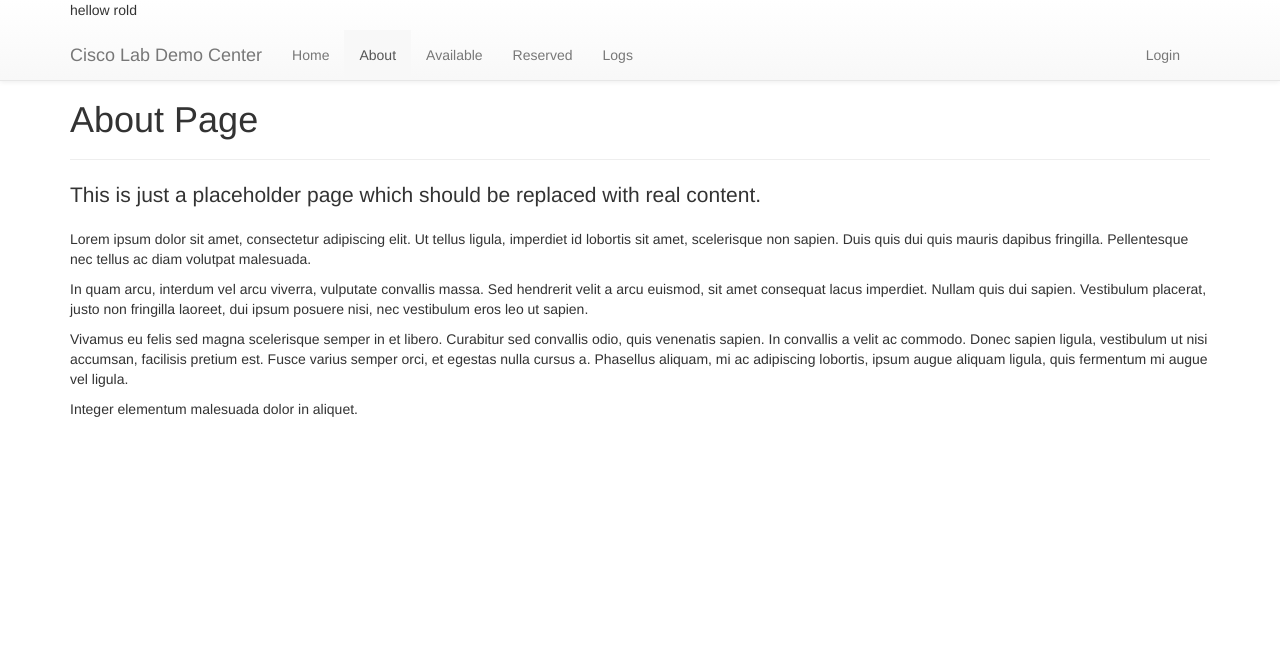
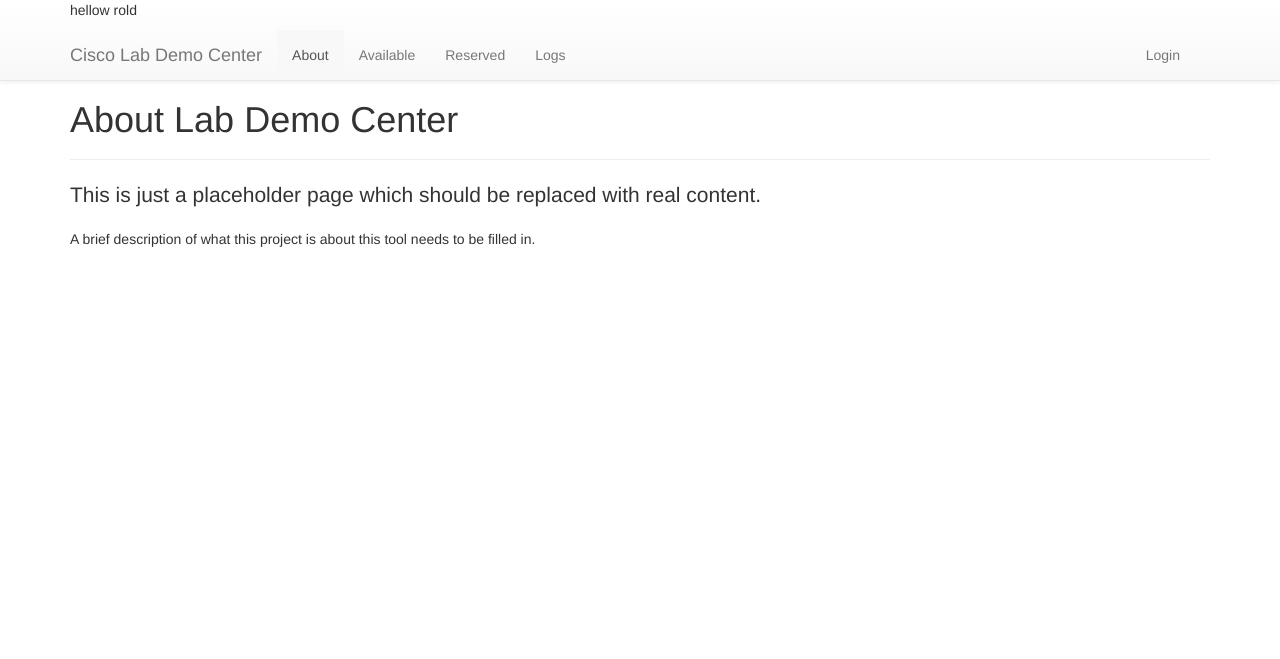
Before and after one commit to importerror/Agni, a Flask app: page /about in a window 1280 px wide. Shown: the top 659 px of the page. Run offline with Flask 2, Linux system fonts and the light colour scheme; some libraries are stand-ins or nearby versions.

Commit message:
Removed Register, Forget Password Option ,Change About page

```diff
--- a/templates/forms/login.html
+++ b/templates/forms/login.html
@@ -5,9 +5,6 @@
     <h3 class="form-heading">Login <a href="{{ url_for('home') }}" title="Back to homepage"><i class="fa fa-home pull-right"></i></a></h3>
     {{ form.name(class_ = 'form-control first-input', placeholder = form.name.label.text, required = true, autofocus = true) }}
     {{ form.password(class_ = 'form-control last-input', placeholder = form.password.label.text, required = true) }}
-    <p class="pull-left"><a href="{{ url_for('forgot') }}">Forgot Password?</a></p>
-    <p class="pull-right"><a href="{{ url_for('register') }}">Register</a></p>
     <input type="submit" value="Submit" class="btn btn-primary btn-lg btn-block" disabled>
-    <p>You must add database as well as Flask-Login to enable user management. See the <a href="http://www.realpython.com">Real Python</a> course for more info!</p>
   </form>
 {% endblock %}
--- a/templates/layouts/main.html
+++ b/templates/layouts/main.html
@@ -60,7 +60,7 @@ css" /> -->
         </div>
         <div class="collapse navbar-collapse">
           <ul class="nav navbar-nav">
-            <li {% if request.endpoint == 'home' %} class="active" {% endif %}><a href="{{ url_for('home') }}">Home</a></li>
+<!--            <li {% if request.endpoint == 'home' %} class="active" {% endif %}><a href="{{ url_for('home') }}">Home</a></li> -->
             <li {% if request.endpoint == 'about' %} class="active" {% endif %}><a href="{{ url_for('about') }}">About</a></li>
             <li {% if request.endpoint == 'available' %} class="active" {% endif %}><a href="{{ url_for('available') }}">Available</a></li>
             <li {% if request.endpoint == 'reserved' %} class="active" {% endif %}><a href="{{ url_for('reserved') }}">Reserved</a></li>
--- a/templates/pages/placeholder.about.html
+++ b/templates/pages/placeholder.about.html
@@ -3,12 +3,13 @@
 {% block content %}
 
 <div class="page-header">
-  <h1>About Page</h1>
+  <h1>About Lab Demo Center </h1>
 </div>
 <p class="lead">This is just a placeholder page which should be replaced with real content.</p>
-<p>Lorem ipsum dolor sit amet, consectetur adipiscing elit. Ut tellus ligula, imperdiet id lobortis sit amet, scelerisque non sapien. Duis quis dui quis mauris dapibus fringilla. Pellentesque nec tellus ac diam volutpat malesuada.</p>
-<p>In quam arcu, interdum vel arcu viverra, vulputate convallis massa. Sed hendrerit velit a arcu euismod, sit amet consequat lacus imperdiet. Nullam quis dui sapien. Vestibulum placerat, justo non fringilla laoreet, dui ipsum posuere nisi, nec vestibulum eros leo ut sapien.</p>
-<p>Vivamus eu felis sed magna scelerisque semper in et libero. Curabitur sed convallis odio, quis venenatis sapien. In convallis a velit ac commodo. Donec sapien ligula, vestibulum ut nisi accumsan, facilisis pretium est. Fusce varius semper orci, et egestas nulla cursus a. Phasellus aliquam, mi ac adipiscing lobortis, ipsum augue aliquam ligula, quis fermentum mi augue vel ligula.</p>
-<p>Integer elementum malesuada dolor in aliquet.</p>
+<div>
+	<p>
+			A brief description of what this project is about this tool needs to be filled in.
+	</p>
+</div>
 
 {% endblock %}
```
